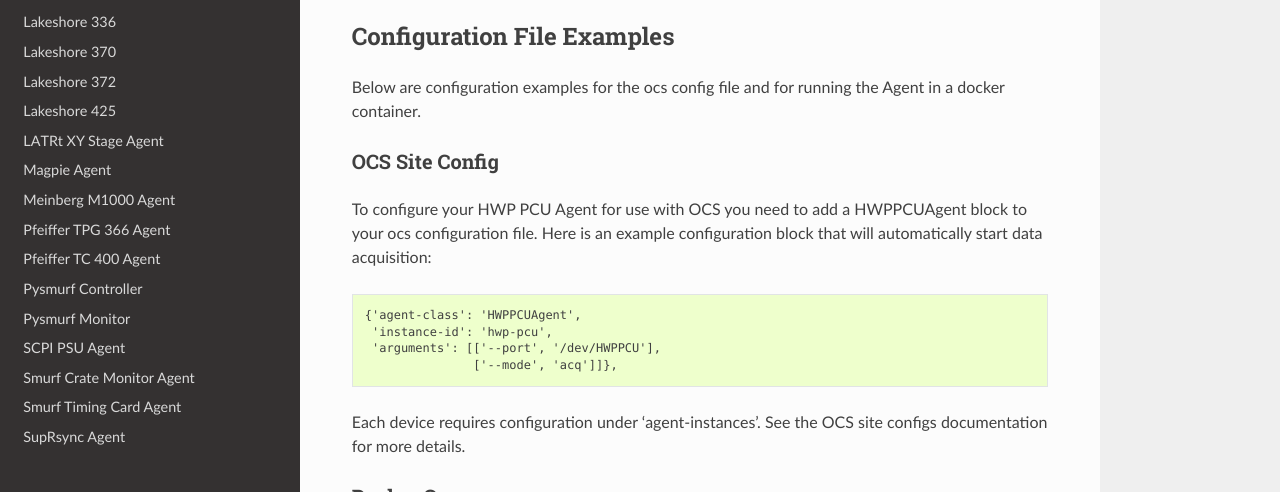
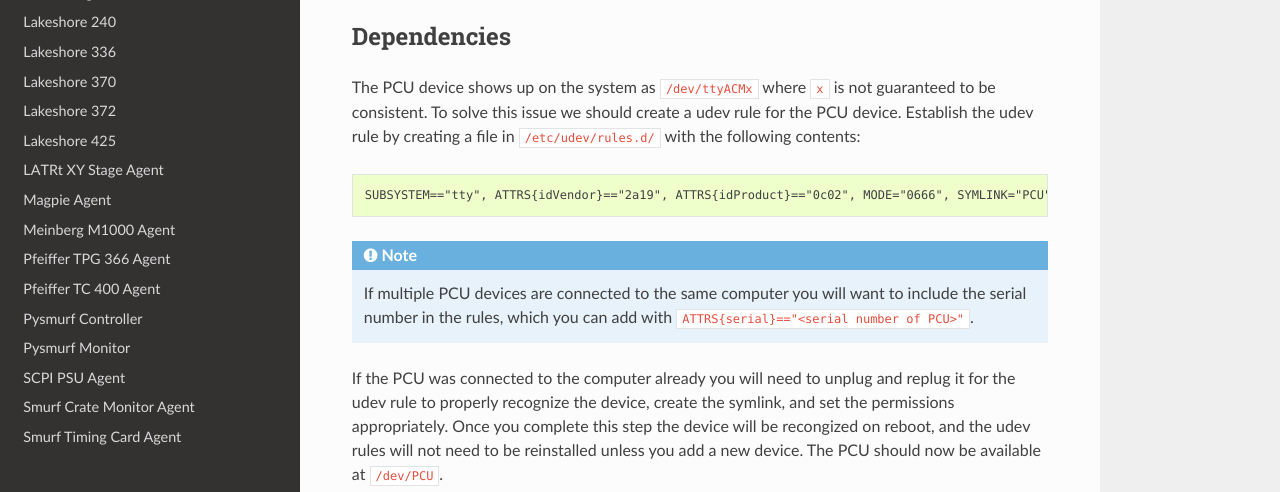
Before and after one commit to simonsobs/socs, a Sphinx documentation site: the page built from docs/agents/hwp_pcu.rst, in a window 1280 px wide and 900 px high, cut to the strip 408-900 px from the top of the window. Built offline with Sphinx 7.4.7 and the Read the Docs theme 2.0.0, drawn with Linux system fonts in a browser that asks for light colours.

Commit message:
Add documentation of udev rules for hwp-pcu (#622)
* add documentation of udev rules for hwp-pcu

* Wrap text to 80 characters

* Edit udev rule description

---------

Co-authored-by: Brian Koopman <brian.koopman@yale.edu>

```diff
--- a/docs/agents/hwp_pcu.rst
+++ b/docs/agents/hwp_pcu.rst
@@ -17,6 +17,28 @@
     :filename: ../socs/agents/hwp_pcu/agent.py
     :func: make_parser
     :prog: python3 agent.py
+
+Dependencies
+------------
+
+The PCU device shows up on the system as ``/dev/ttyACMx`` where ``x`` is not
+guaranteed to be consistent. To solve this issue we should create a udev rule
+for the PCU device. Establish the udev rule by creating a file in
+``/etc/udev/rules.d/`` with the following contents::
+
+  SUBSYSTEM=="tty", ATTRS{idVendor}=="2a19", ATTRS{idProduct}=="0c02", MODE="0666", SYMLINK="PCU"
+
+.. note::
+    If multiple PCU devices are connected to the same computer you will want to
+    include the serial number in the rules, which you can add with
+    ``ATTRS{serial}=="<serial number of PCU>"``.
+
+If the PCU was connected to the computer already you will need to unplug and
+replug it for the udev rule to properly recognize the device, create the
+symlink, and set the permissions appropriately. Once you complete this step the
+device will be recongized on reboot, and the udev rules will not need to be
+reinstalled unless you add a new device. The PCU should now be available at
+``/dev/PCU``.
 
 Configuration File Examples
 ---------------------------
```
